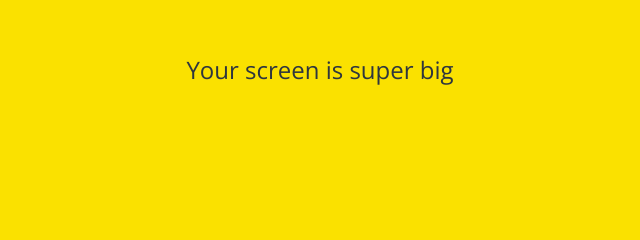
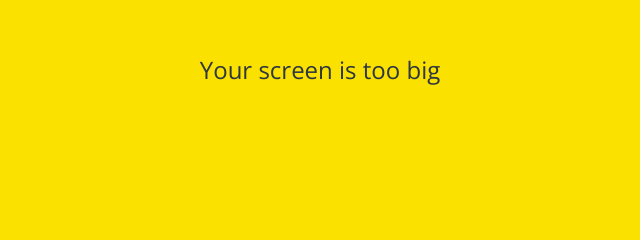
Before and after one commit to sumin0126/kakaotalk-clone, a plain HTML site: page chat.html in a window 1280 px wide. Shown: the part 330-570 px from the top of the page, 320-960 px from the left. Drawn offline with nearby package versions, Linux system fonts and the light colour scheme.

Commit message:
브랜치 생성 테스트2

```diff
--- a/chat.html
+++ b/chat.html
@@ -79,7 +79,7 @@
 
     <!-- No Mobile Notice -->
     <div id="no-mobile">
-      <span>Your screen is super big</span>
+      <span>Your screen is too big</span>
     </div>
 
     <script
```
Also changed, not shown: chats.html (+1 -1 lines), find.html (+1 -1 lines), friends.html (+1 -1 lines), index.html (+1 -1 lines), more.html (+1 -1 lines), settings.html (+1 -1 lines).
